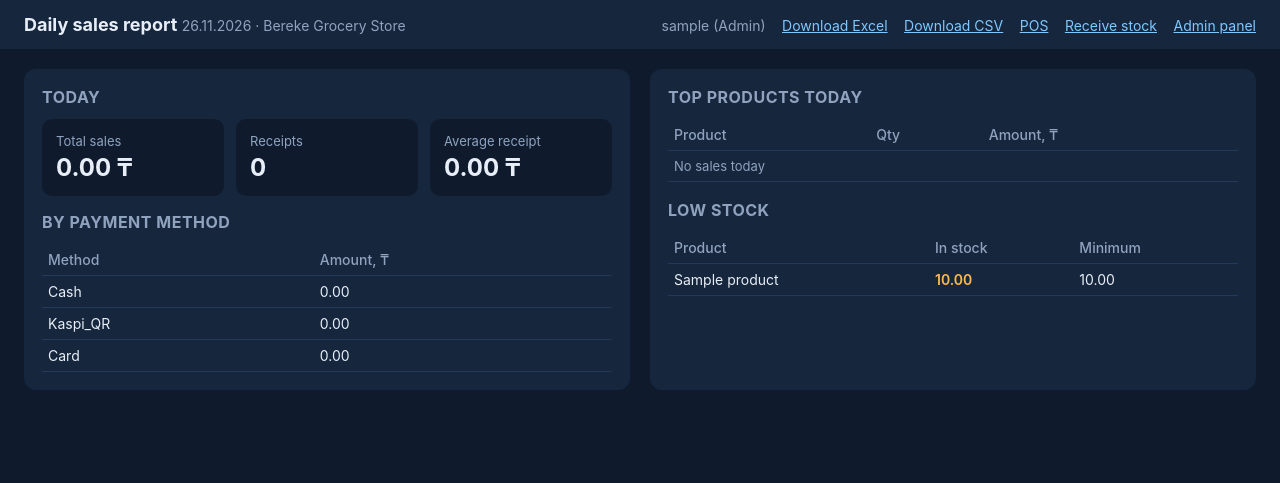
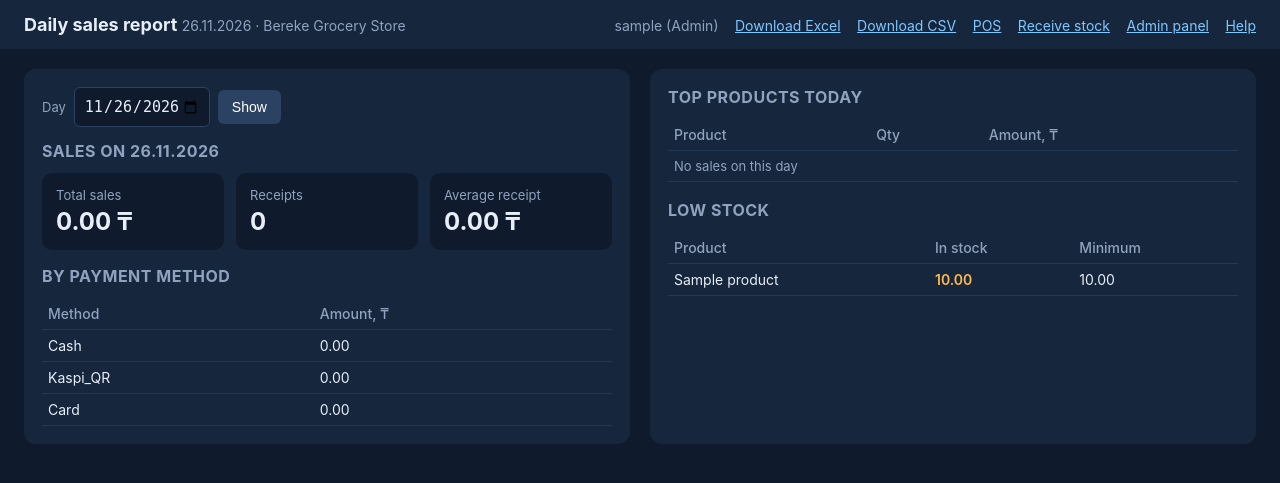
Before and after one commit to KKanich/qoyma-erp, a Django app: page /report/ in a window 1280 px wide. Shown: the top 483 px of the page. Run offline with Django 4.2, Linux system fonts and the light colour scheme; a user stored in the database is signed in; tables that the repository leaves empty hold one stand-in row (values such as "Sample post").

Commit message:
daily report: choose

```diff
--- a/store/templates/store/report.html
+++ b/store/templates/store/report.html
@@ -21,16 +21,23 @@
   <div><b>Daily sales report</b> <span>{{ s.day|date:"d.m.Y" }} · Bereke Grocery Store</span></div>
   <div>
     <span>{{ request.user.username }} ({{ request.user.role }})</span>
-    <a href="/report/xlsx/">Download Excel</a>
-    <a href="/report/csv/">Download CSV</a>
-    <a href="/">POS</a>
+    <a href="/report/xlsx/{% if s.day != today %}?day={{ s.day|date:'Y-m-d' }}{% endif %}">Download Excel</a>
+    <a href="/report/csv/{% if s.day != today %}?day={{ s.day|date:'Y-m-d' }}{% endif %}">Download CSV</a> <a href="/">POS</a>
     <a href="/receive/">Receive stock</a>
     <a href="/admin/">Admin panel</a>
+    <a href="/help/">Help</a>
   </div>
 </header>
 <main>
   <section>
-    <h2>Today</h2>
+    <form method="get" style="display:flex; gap:8px; align-items:center; margin-bottom:14px;">
+      <label for="day" class="muted">Day</label>
+      <input type="date" id="day" name="day"
+             value="{{ s.day|date:'Y-m-d' }}" max="{{ today|date:'Y-m-d' }}">
+      <button type="submit">Show</button>
+      {% if s.day != today %}<a href="/report/">Back to today</a>{% endif %}
+    </form>
+    <h2>Sales on {{ s.day|date:"d.m.Y" }}</h2>
     <div class="cards">
       <div class="card"><div class="label">Total sales</div><div class="value">{{ s.total|floatformat:2 }} ₸</div></div>
       <div class="card"><div class="label">Receipts</div><div class="value">{{ s.receipts }}</div></div>
@@ -56,7 +63,7 @@
       {% for p in s.top_products %}
         <tr><td>{{ p.product__name }}</td><td>{{ p.qty|floatformat:"-2" }}</td><td>{{ p.amount|floatformat:2 }}</td></tr>
       {% empty %}
-        <tr><td colspan="3" class="muted">No sales today</td></tr>
+        <tr><td colspan="3" class="muted">No sales on this day</td></tr>
       {% endfor %}
       </tbody>
     </table>
--- a/store/views.py
+++ b/store/views.py
@@ -16,6 +16,16 @@ from .models import Product, Sale, SaleItem, StockMovement, Supplier
 from .services import receive_stock
 from .reports import daily_sales_summary, sales_rows
 from .excel_export import build_sales_workbook
+
+
+def _report_day(request):
+    """Day from ?day=YYYY-MM-DD; today if missing, wrong or in the future."""
+    today = timezone.localdate()
+    try:
+        day = date.fromisoformat(request.GET.get('day', ''))
+    except ValueError:
+        return today
+    return min(day, today)
 
 
 class CheckoutError(Exception):
@@ -181,15 +191,16 @@ def receive_page(request):
 @role_required('Manager', 'Admin')
 def report_page(request):
     """Daily sales report dashboard for the manager (AC-D1..AC-D8, AC-D11)."""
-    summary = daily_sales_summary()
-    return render(request, 'store/report.html', {'s': summary})
+    summary = daily_sales_summary(_report_day(request))
+    return render(request, 'store/report.html',
+                  {'s': summary, 'today': timezone.localdate()})
 
 
 
 @role_required('Manager', 'Admin')
 def report_csv(request):
-    """Download today's sales as a CSV file (AC-D9, AC-D10)."""
-    day = timezone.localdate()
+    """Download the chosen day's sales as a CSV file (AC-D9, AC-D10)."""
+    day = _report_day(request)
     response = HttpResponse(content_type='text/csv; charset=utf-8')
     response['Content-Disposition'] = f'attachment; filename="sales_{day}.csv"'
     response.write('\ufeff')  # so Excel shows Kazakh/Russian letters correctly
@@ -214,8 +225,8 @@ def report_csv(request):
 
 @role_required('Manager', 'Admin')
 def report_xlsx(request):
-    """Download today's report as a formatted Excel file (fixes UAT defect D-01)."""
-    summary = daily_sales_summary()
+    """Download the chosen day's report as a formatted Excel file (fixes UAT defect D-01)."""
+    summary = daily_sales_summary(_report_day(request))
     workbook = build_sales_workbook(summary, sales_rows(summary['day']), dict(Sale.PAYMENT_CHOICES))
     response = HttpResponse(
         content_type='application/vnd.openxmlformats-officedocument.spreadsheetml.sheet')
```
